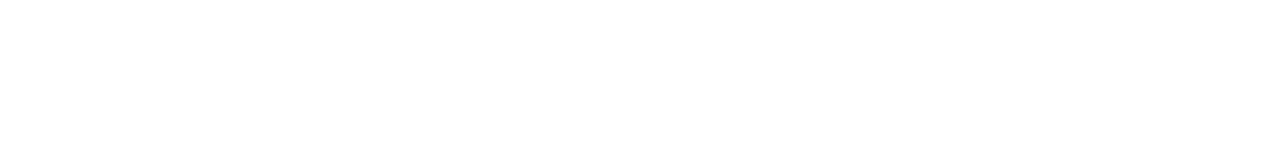
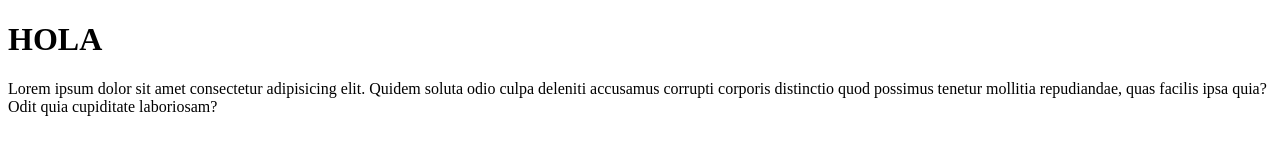
Before and after one commit to arosado-US/Repositorio1, a plain HTML site: page index.html in a window 1280 px wide. Drawn offline with Linux system fonts and the light colour scheme.

Commit message:
Segunda versión del proyecto

```diff
--- a/index.html
+++ b/index.html
@@ -6,6 +6,7 @@
     <title>Document</title>
 </head>
 <body>
-
+    <h1>HOLA</h1>
+    <p>Lorem ipsum dolor sit amet consectetur adipisicing elit. Quidem soluta odio culpa deleniti accusamus corrupti corporis distinctio quod possimus tenetur mollitia repudiandae, quas facilis ipsa quia? Odit quia cupiditate laboriosam?   </p>
 </body>
 </html>
```
